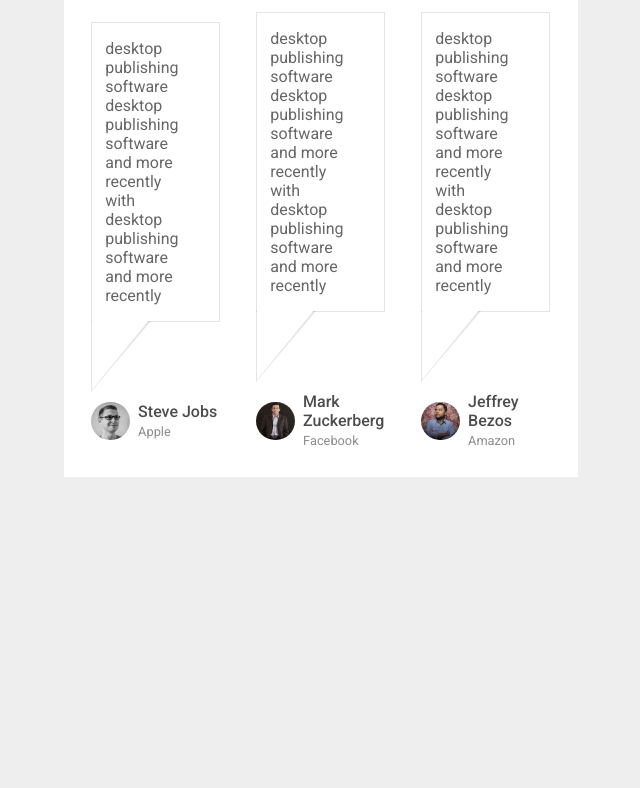
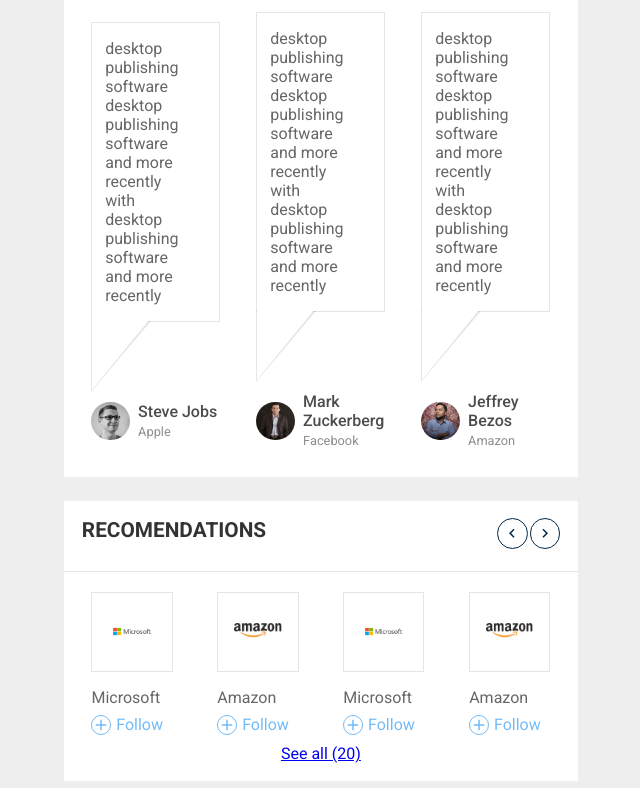
Before and after one commit to tiagoeborsanyi/css, a plain HTML site: page frontloop/step20/index.html in a window 1280 px wide. Shown: the part 1782-2570 px from the top of the page, without its empty margins (343-983 px from the left). Before the commit the page ends 2519 px from the top, so only its background shows below. Drawn offline with Linux system fonts and the light colour scheme.

Commit message:
work in content step20 frontloop

```diff
--- a/frontloop/step20/css/content.css
+++ b/frontloop/step20/css/content.css
@@ -482,6 +482,77 @@
     color: var(--subtitle-item-color);
 }
 
+/* fim do terceiro container RECOMENDATIONS */
 
 
-/* fom do terceiro container RECOMENDATIONS */
+/* inicio do quarto container FOLLOWING */
+.content-following {
+    width: 100%;
+    padding: 1.1rem;
+    margin-top: 1.5rem;
+    display: flex;
+    flex-direction: column;
+    align-items: center;
+    background-color: white;
+    position: relative;
+}
+
+.content-following__items {
+    width: 100%;
+    list-style: none;
+    padding: 0;
+    margin: 0;
+    display: flex;
+    justify-content: space-between;
+    align-items: center;
+}
+
+.content-following__item {
+    width: 21%;
+    padding: 0.6rem;
+}
+
+.following-item__img {
+    height: 5rem;
+    width: 100%;
+    display: flex;
+    align-items: center;
+    justify-content: center;
+    border: 1px solid rgba(0, 0, 0, 0.1);
+    padding: 1rem;
+    margin-bottom: 1rem;
+}
+
+.following-item__img img {
+    width: 100%;
+}
+
+.following-item__text p {
+    margin: 0;
+    text-align: left;
+    color: var(--text-geral-color);
+}
+
+.following-item__text > div {
+    margin-top: 0.5rem;
+    display: flex;
+    justify-content: flex-start;
+    align-items: center;
+}
+
+.following-item__text > div a {
+    text-decoration: none;
+    display: flex;
+    color: var(--link-geral-color);;
+}
+
+.following-item__text > div svg {
+    height: 20px;
+    width: 20px;
+    margin-right: 0.3rem;
+    border-radius: 100%;
+    border: 1px solid var(--link-geral-color);
+}
+
+
+/* inicio do quarto container FOLLOWING */
--- a/frontloop/step20/index.html
+++ b/frontloop/step20/index.html
@@ -396,6 +396,90 @@
       </div>
       <!-- fim do terceiro container Recomendations -->
 
+      <!-- inicio do quarto container Following -->
+      <div class="content-following">
+        <div class="content-posts__title">
+          <h2>RECOMENDATIONS</h2>
+          <div class="content-posts__title-arrows">
+            <div>
+              <svg xmlns="http://www.w3.org/2000/svg" viewBox="0 0 24 24" fill="currentColor" width="18px" height="18px"><path d="M0 0h24v24H0z" fill="none"/><path d="M15.41 7.41L14 6l-6 6 6 6 1.41-1.41L10.83 12z"/></svg>
+            </div>
+            <div>
+              <svg xmlns="http://www.w3.org/2000/svg" viewBox="0 0 24 24" fill="currentColor" width="18px" height="18px"><path d="M0 0h24v24H0z" fill="none"/><path d="M10 6L8.59 7.41 13.17 12l-4.58 4.59L10 18l6-6z"/></svg>
+            </div>
+          </div>
+        </div>
+        <div class="content-posts__border"></div>
+        <div class="content-following__list">
+          <ul class="content-following__items">
+            <li class="content-following__item">
+              <div class="following-item__img">
+                <img src="./img/logo-microsoft.png" alt="microsoft">
+              </div>
+              <div class="following-item__text">
+                <p>Microsoft</p>
+                <div>
+                  <a href="#">
+                    <svg xmlns="http://www.w3.org/2000/svg" viewBox="0 0 24 24" fill="currentColor" width="18px" height="18px"><path d="M0 0h24v24H0z" fill="none"/><path d="M19 13h-6v6h-2v-6H5v-2h6V5h2v6h6v2z"/></svg>
+                    <span>Follow</span>
+                  </a>
+                </div>
+              </div>
+            </li>
+            <li class="content-following__item">
+              <div class="following-item__img">
+                <img src="./img/logo-amazon.jpg" alt="microsoft">
+              </div>
+              <div class="following-item__text">
+                <p>Amazon</p>
+                <div>
+                  <a href="#">
+                    <svg xmlns="http://www.w3.org/2000/svg" viewBox="0 0 24 24" fill="currentColor" width="18px" height="18px"><path d="M0 0h24v24H0z" fill="none"/><path d="M19 13h-6v6h-2v-6H5v-2h6V5h2v6h6v2z"/></svg>
+                    <span>Follow</span>
+                  </a>
+                </div>
+              </div>
+            </li>
+            <li class="content-following__item">
+              <div class="following-item__img">
+                <img src="./img/logo-microsoft.png" alt="microsoft">
+              </div>
+              <div class="following-item__text">
+                <p>Microsoft</p>
+                <div>
+                  <a href="#">
+                    <svg xmlns="http://www.w3.org/2000/svg" viewBox="0 0 24 24" fill="currentColor" width="18px" height="18px"><path d="M0 0h24v24H0z" fill="none"/><path d="M19 13h-6v6h-2v-6H5v-2h6V5h2v6h6v2z"/></svg>
+                    <span>Follow</span>
+                  </a>
+                </div>
+              </div>
+            </li>
+            <li class="content-following__item">
+              <div class="following-item__img">
+                <img src="./img/logo-amazon.jpg" alt="microsoft">
+              </div>
+              <div class="following-item__text">
+                <p>Amazon</p>
+                <div>
+                  <a href="#">
+                    <svg xmlns="http://www.w3.org/2000/svg" viewBox="0 0 24 24" fill="currentColor" width="18px" height="18px"><path d="M0 0h24v24H0z" fill="none"/><path d="M19 13h-6v6h-2v-6H5v-2h6V5h2v6h6v2z"/></svg>
+                    <span>Follow</span>
+                  </a>
+                </div>
+              </div>
+            </li>
+          </ul>
+        </div>
+        <div class="content-following__button">
+          <a href="#">See all (20)</a>
+        </div>
+      </div>
+
+
+
+
+
+      <!-- fim do quarto container Following -->
       <div style="width: 100%;height: 250px;margin-top: 10px;"></div>
 
 
```
Also changed, not shown: frontloop/step20/icons-svg/add-black-18dp.svg (added).
